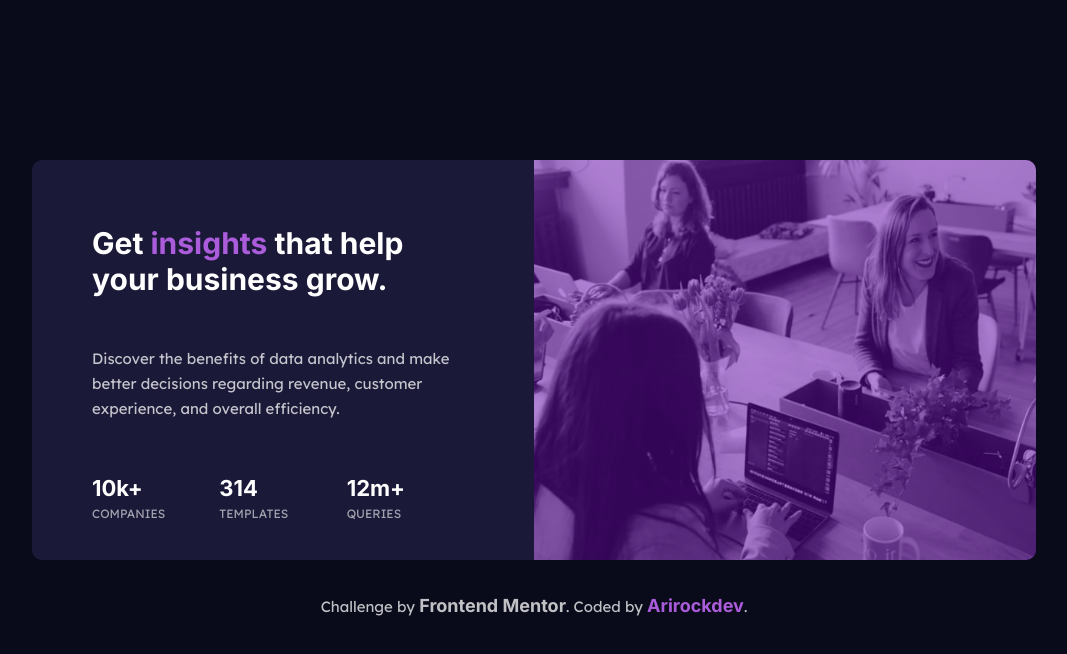
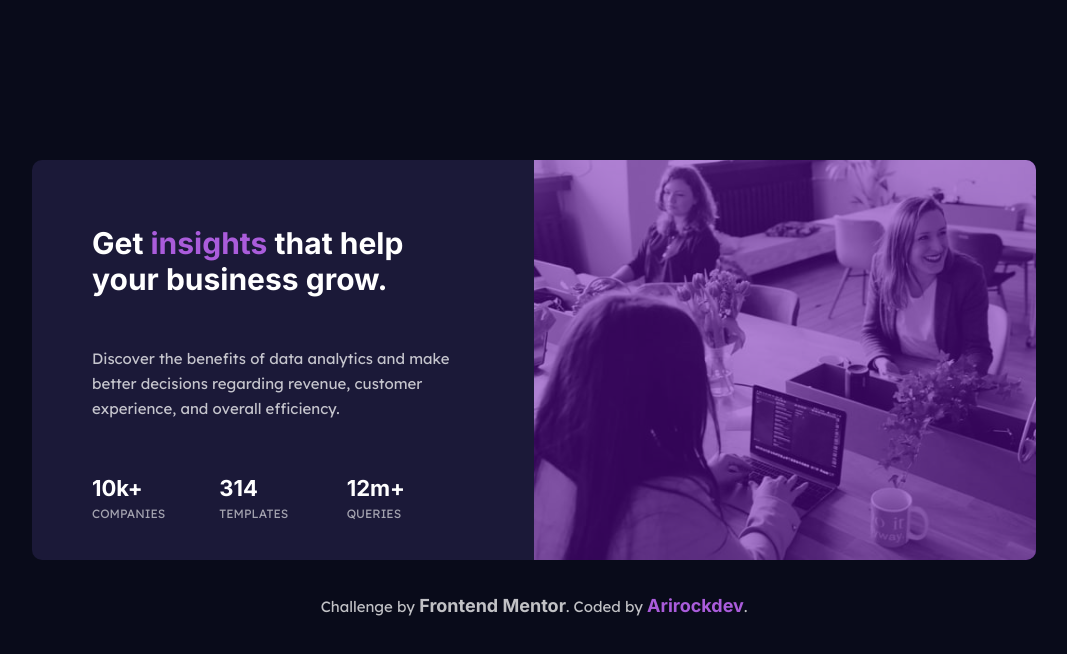
Before and after one commit to Arirockdev/stats-preview-component-card, a plain HTML site: page src/index.html in a window 1280 px wide. Shown: the whole page, without its empty margins (106-1173 px from the left). Drawn offline with Linux system fonts and the light colour scheme.

Commit message:
cambio de ruta img de fondo

```diff
--- a/src/index.html
+++ b/src/index.html
@@ -14,7 +14,7 @@
   <div class="container">
     <header class="hero">
       <div class="hero__img">
-        <img class="hero__img--item" src="../src/images/image-header-mobile.jpg" alt="imagen de fondo" width="500" height="500">
+        <img class="hero__img--item" src="./images/image-header-desktop.jpg" alt="imagen de fondo" width="500" height="500">
       </div>
     </header>
     <main class="cont__principal">
```
